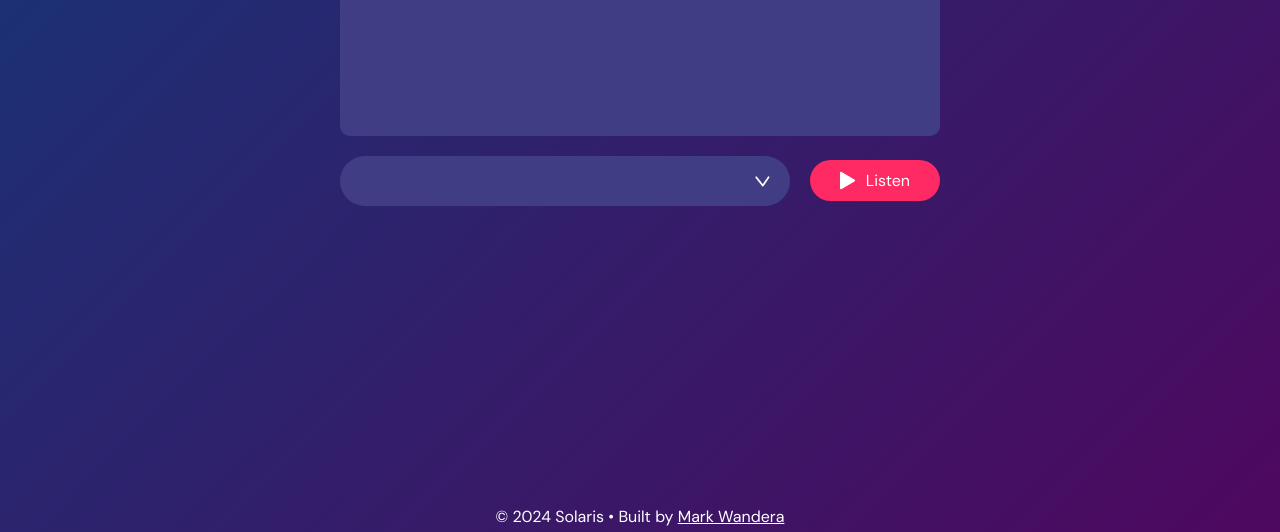
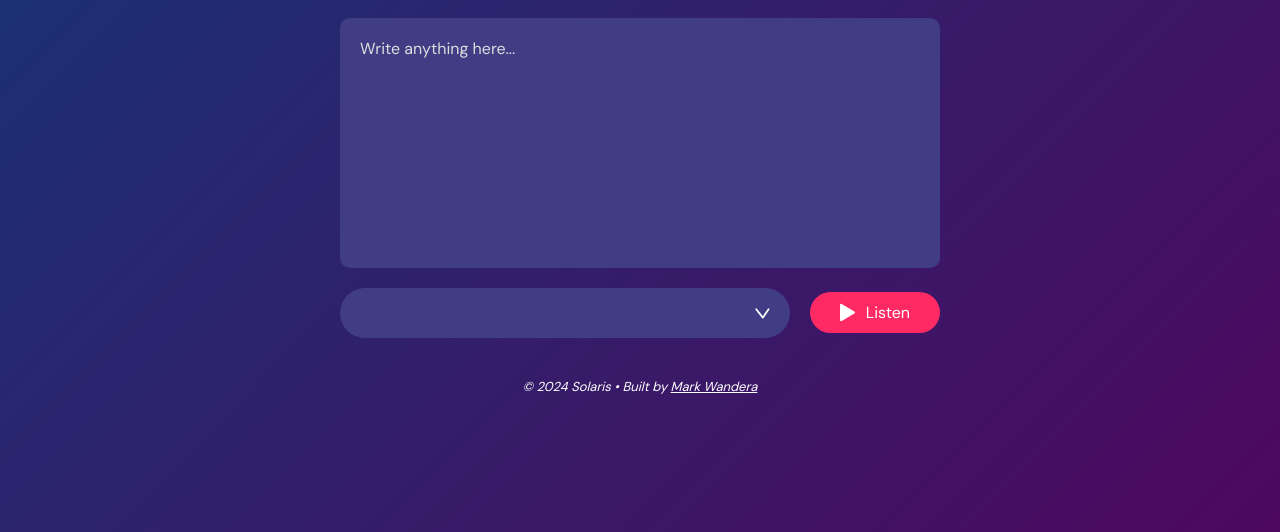
Before and after one commit to mmwandera/sonaris, a plain HTML site: page index.html in a window 1280 px wide. Shown: the part 268-800 px from the top of the page. Drawn offline with Linux system fonts and the light colour scheme; a web font is replaced by a local one.

Commit message:
fixed footer position and style

```diff
--- a/style.css
+++ b/style.css
@@ -30,8 +30,9 @@
 }
 
 p {
-    margin-top: 300px;
-    font-weight: 100;
+    margin-top: 40px;
+    font-size: small;
+    font-style: italic;
 }
 
 a {
```
